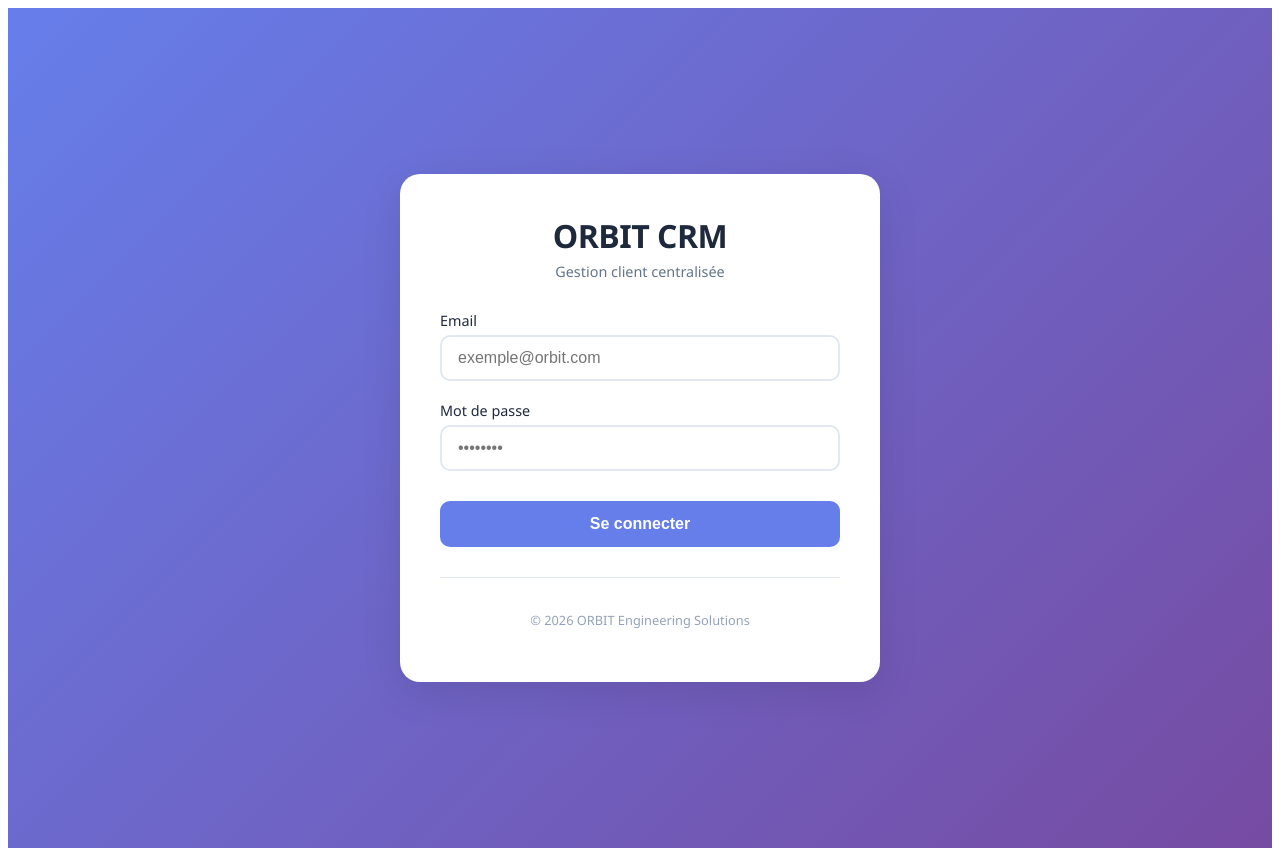
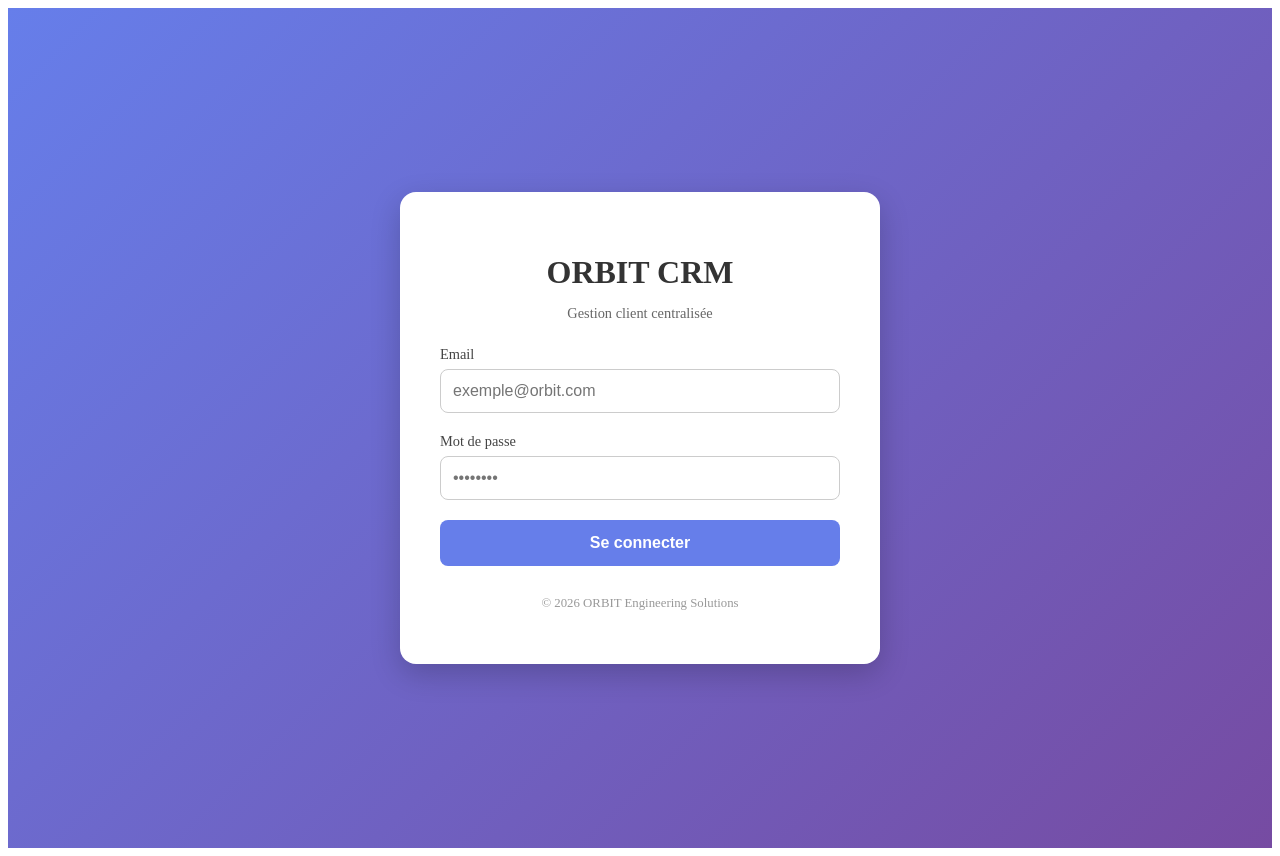
Before and after one commit to lallou8/orbit-crm, a React app in the folder frontend/: page /login in a window 1280 px wide. Built offline with nearby package versions, Linux system fonts and the light colour scheme; the HTML template or start-up script is replaced by a standard one.

Commit message:
style: nouvelle page login professionnelle

```diff
--- a/frontend/src/pages/Login.jsx
+++ b/frontend/src/pages/Login.jsx
@@ -29,21 +29,15 @@ function Login() {
   return (
     <div style={styles.container}>
       <div style={styles.card}>
-        {/* Logo ou titre */}
-        <div style={styles.header}>
-          <h1 style={styles.title}>ORBIT CRM</h1>
-          <p style={styles.subtitle}>Gestion client centralisée</p>
-        </div>
+        <h1 style={styles.title}>ORBIT CRM</h1>
+        <p style={styles.subtitle}>Gestion client centralisée</p>
 
-        {/* Message d'erreur */}
         {error && (
           <div style={styles.errorContainer}>
-            <span style={styles.errorIcon}>⚠️</span>
             <span style={styles.errorText}>{error}</span>
           </div>
         )}
 
-        {/* Formulaire */}
         <form onSubmit={handleSubmit} style={styles.form}>
           <div style={styles.inputGroup}>
             <label style={styles.label}>Email</label>
@@ -74,10 +68,9 @@ function Login() {
           </button>
         </form>
 
-        {/* Footer */}
         <div style={styles.footer}>
           <p style={styles.footerText}>
-            &copy; 2026 ORBIT Engineering Solutions
+            © 2026 ORBIT Engineering Solutions
           </p>
         </div>
       </div>
@@ -85,7 +78,7 @@ function Login() {
   );
 }
 
-// Styles
+// Styles simples et fiables
 const styles = {
   container: {
     minHeight: '100vh',
@@ -93,51 +86,39 @@ const styles = {
     alignItems: 'center',
     justifyContent: 'center',
     background: 'linear-gradient(135deg, #667eea 0%, #764ba2 100%)',
-    fontFamily: 'Segoe UI, Tahoma, Geneva, Verdana, sans-serif',
     padding: '20px'
   },
   card: {
     backgroundColor: 'white',
-    borderRadius: '20px',
+    borderRadius: '16px',
     padding: '40px',
     width: '100%',
     maxWidth: '400px',
-    boxShadow: '0 10px 40px rgba(0,0,0,0.1)',
-    animation: 'slideUp 0.5s ease'
-  },
-  header: {
-    textAlign: 'center',
-    marginBottom: '30px'
+    boxShadow: '0 10px 30px rgba(0,0,0,0.2)'
   },
   title: {
     fontSize: '2rem',
-    fontWeight: 700,
-    color: '#1e293b',
-    margin: 0,
-    letterSpacing: '-0.5px'
+    fontWeight: 'bold',
+    color: '#333',
+    textAlign: 'center',
+    marginBottom: '8px'
   },
   subtitle: {
     fontSize: '0.9rem',
-    color: '#64748b',
-    marginTop: '5px'
+    color: '#666',
+    textAlign: 'center',
+    marginBottom: '24px'
   },
   errorContainer: {
     backgroundColor: '#fee2e2',
-    border: '1px solid #fecaca',
-    borderRadius: '10px',
     padding: '12px',
-    marginBottom: '20px',
-    display: 'flex',
-    alignItems: 'center',
-    gap: '10px'
-  },
-  errorIcon: {
-    fontSize: '1.2rem'
+    borderRadius: '8px',
+    marginBottom: '20px'
   },
   errorText: {
     color: '#dc2626',
     fontSize: '0.9rem',
-    flex: 1
+    textAlign: 'center'
   },
   form: {
     display: 'flex',
@@ -147,23 +128,21 @@ const styles = {
   inputGroup: {
     display: 'flex',
     flexDirection: 'column',
-    gap: '5px'
+    gap: '6px'
   },
   label: {
     fontSize: '0.9rem',
     fontWeight: 500,
-    color: '#1e293b'
+    color: '#444'
   },
   input: {
-    padding: '12px 16px',
-    border: '2px solid #e2e8f0',
-    borderRadius: '10px',
+    padding: '12px',
+    border: '1px solid #ccc',
+    borderRadius: '8px',
     fontSize: '1rem',
-    transition: 'all 0.2s',
     outline: 'none',
     ':focus': {
-      borderColor: '#667eea',
-      boxShadow: '0 0 0 3px rgba(102,126,234,0.1)'
+      borderColor: '#667eea'
     }
   },
   button: {
@@ -171,43 +150,23 @@ const styles = {
     color: 'white',
     border: 'none',
     padding: '14px',
-    borderRadius: '10px',
+    borderRadius: '8px',
     fontSize: '1rem',
     fontWeight: 600,
     cursor: 'pointer',
-    transition: 'all 0.2s',
-    marginTop: '10px',
+    transition: 'background-color 0.2s',
     ':hover': {
-      backgroundColor: '#5a67d8',
-      transform: 'translateY(-1px)',
-      boxShadow: '0 4px 12px rgba(102,126,234,0.4)'
-    },
-    ':active': {
-      transform: 'translateY(0)'
+      backgroundColor: '#5a67d8'
     }
   },
   footer: {
     marginTop: '30px',
-    textAlign: 'center',
-    borderTop: '1px solid #e2e8f0',
-    paddingTop: '20px'
+    textAlign: 'center'
   },
   footerText: {
     fontSize: '0.8rem',
-    color: '#94a3b8'
+    color: '#999'
   }
 };
 
-// Animation keyframes (à ajouter dans ton index.css)
-// @keyframes slideUp {
-//   from {
-//     opacity: 0;
-//     transform: translateY(20px);
-//   }
-//   to {
-//     opacity: 1;
-//     transform: translateY(0);
-//   }
-// }
-
 export default Login;
```
